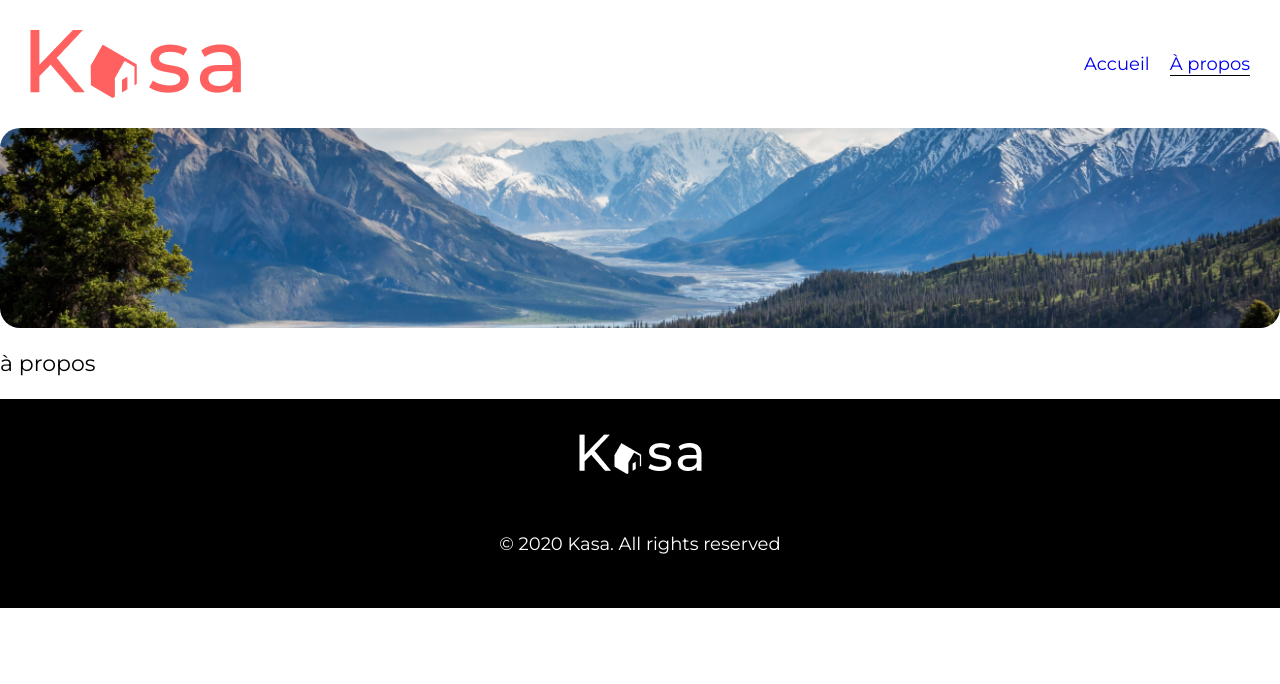
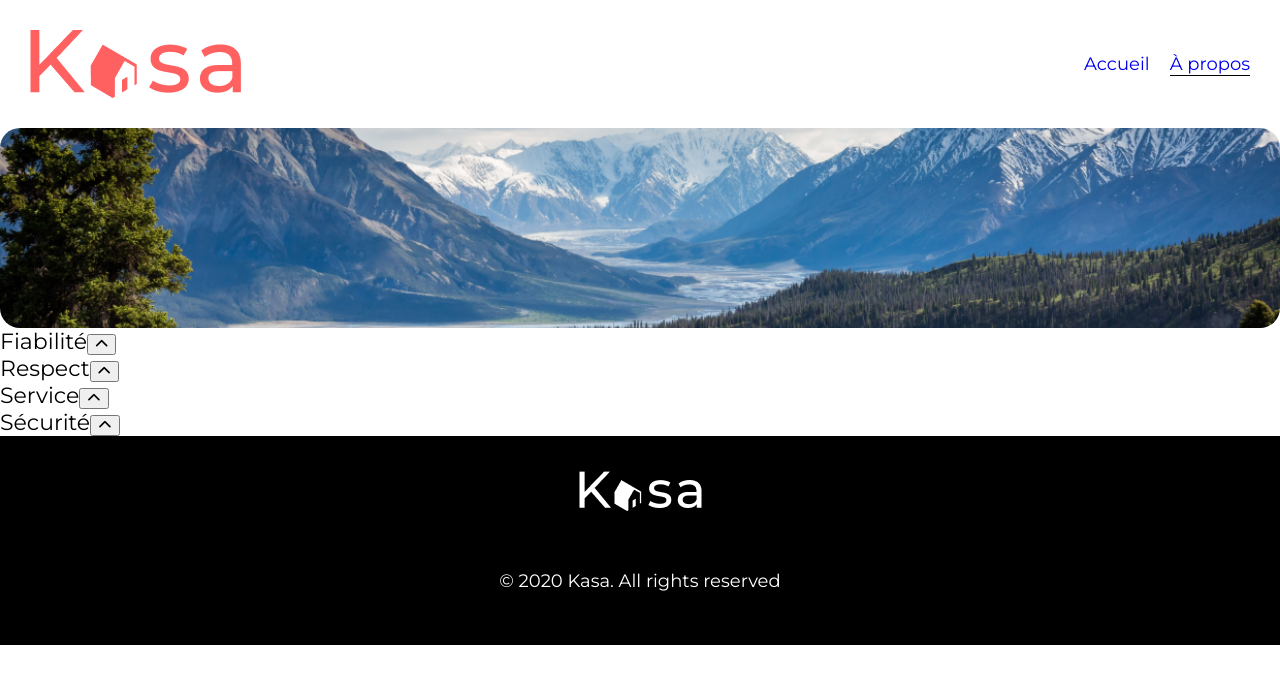
Before and after one commit to Sarah-Dahmani/P5, a React (Create React App) app: page /apropos in a window 1280 px wide. Shown: the top 684 px of the page. Built offline with nearby package versions, Linux system fonts and the light colour scheme.

Commit message:
Collapse A propos

```diff
--- a/src/Pages/Apropos/Apropos.jsx
+++ b/src/Pages/Apropos/Apropos.jsx
@@ -1,11 +1,23 @@
-import Banner from "../../components/Banner"
-import imgBannerAbout from "../../assets/Banner-About.png"
+import Banner from "../../components/Banner";
+import imgBannerAbout from "../../assets/Banner-About.png";
+import Collapse from "../../components/Collapse/Collapse";
+import aproposJson from "../../data/apropos.json";
+import './apropos.scss';
 
 const Apropos = () => {
     return (
         <div>
             <Banner bgImage={imgBannerAbout} alt="montagne et forêt" />
-            <p>à propos</p>
+            <div className="containerCollapseApropos">
+
+            {aproposJson.map((item, index) => {
+
+
+              return <Collapse key={index} titre={item.title}>{item.description}</Collapse> }
+
+            )}
+
+            </div>
         </div>
     )
 }
--- /dev/null
+++ b/src/Pages/Apropos/apropos.scss
@@ -0,0 +1,15 @@
+.container-banner-apropos {
+    padding: 30px;
+}
+
+.container-CollapseApropos {
+    display: flex;
+    flex-direction: column;
+    padding-left: 7em;
+    padding-right: 7em;
+    margin-top: 30px;
+    margin-bottom: 40px;
+    gap: 20px;
+
+
+}
--- a/src/Pages/Logements/Logements.jsx
+++ b/src/Pages/Logements/Logements.jsx
@@ -5,9 +5,9 @@ import Collapse from "../../components/Collapse/Collapse";
 
 const Location = () => {
     const { id } = useParams();
-    const logements = logementsJson.filter((l) => l.id === id );
-    if(logements.length === 0) {
-        return (<Navigate to ="/Error" />)
+    const logements = logementsJson.filter((l) => l.id === id);
+    if (logements.length === 0) {
+      return <Navigate to="/Error" />;
     }
 
     const logement = logements[0];
@@ -15,44 +15,53 @@ const Location = () => {
       <div>
         <div>Caroussel</div>
         <h1>{logement.title}</h1>
-            <div>{logement.host.name} - <img src={logement.host.picture} alt="host" /></div>
+
+        <div className="HostLogement">
+          {logement.host.name} - <img src={logement.host.picture} alt="host" />
+        </div>
+
+        <div className="LocationLogement">
         <span>{logement.location}</span>
+        </div>
+
+        <div className="DescriptionLogement">
         <p>{logement.description}</p>
+        </div>
 
-            <div>
-            {logement.tags.map( (tag, index) => {
-                return ( <span className="badge" key={index} >{index} {tag}</span>)
+        <div className="TagLogement">
+          {logement.tags.map((tag, index) => {
+            return (
+              <span className="badge" key={index}>
+                {index} {tag}
+              </span>
+            );
           })}
         </div>
 
-            <div>Composant Rating : {logement.rating}</div>
-            {
-                Array.from(Array(5), (e,i) => {
-                    const starClass = i < logement.rating ? "fa-star-active" : "fa-star-inactive";
-                    const starClasses = `fa-solid fa-star ${starClass}`
-                    return (
-                        <i key={i} className={starClasses}></i>
-                    )
-                })
-            }
-             <div>Accordeon Description (paragraphe)
+        <div className="starLogement">
+        {Array.from(Array(5), (e, index) => {
+          const starClass =
+            index < logement.rating ? "fa-star-active" : "fa-star-inactive";
+          const starClasses = `fa-solid fa-star ${starClass}`;
+          return <i key={index} className={starClasses}></i>;
+        })}
+        </div>
+
+        <div className="collapsesWrapperLogement">
           <Collapse titre="Description">
-                    <p>
-                    {logement.description}
-                    </p>
+            <p>{logement.description}</p>
           </Collapse>
-                <Collapse titre="Equipement">
+          <Collapse titre="Equipements">
             <ul>
-                        <li>Item 1</li>
-                        <li>Item 2</li>
-                        <li>Item 3</li>
-                        <li>Item 4</li>
+              {logement.equipments.map((equipment, index) => {
+                return <li key={index}> {equipment}</li>;
+            })}
             </ul>
+
             </Collapse>
         </div>
-            <div>Accordeon Equipements (liste)</div>
       </div>
-    )
-}
+  );
+};
 
-export default Location
+export default Location;
--- /dev/null
+++ b/src/data/apropos.json
@@ -0,0 +1,22 @@
+[
+    {
+      "id": "1",
+      "title": "Fiabilité",
+      "description": "Les annonces postées sur Kasa garantissent une fiabilité totale. Les photos sont conformes aux logements, et toutes les informations sont régulièrement vérifiées  par nos équipes."
+    },
+    {
+      "id": "2",
+      "title": "Respect",
+      "description": "La bienveillance fait partie des valeurs fondatrices de Kasa. Tout comportement discriminatoire ou de perturbation du voisinage entraînera une exclusion de notre plateforme."
+    },
+    {
+      "id": "3",
+      "title": "Service",
+      "description": "Nos équipes se tiennent à votre disposition pour vous fournir une expérience parfaite. N'hésitez pas à nous contacter si vous avez la moindre question."
+    },
+    {
+      "id": "4",
+      "title": "Sécurité",
+      "description": "La sécurité est la priorité de Kasa. Aussi bien pour nos hôtes que pour les voyageurs, chaque logement correspond aux critères de sécurité établis par nos services. En laissant une note aussi bien à l'hôte qu'au locataire, cela permet à nos équipes de vérifier que les standards sont bien respectés. Nous organisons également des ateliers sur la sécurité domestique pour nos hôtes."
+    }
+  ]
```
Lines whose indentation alone changed are shown as unchanged.
